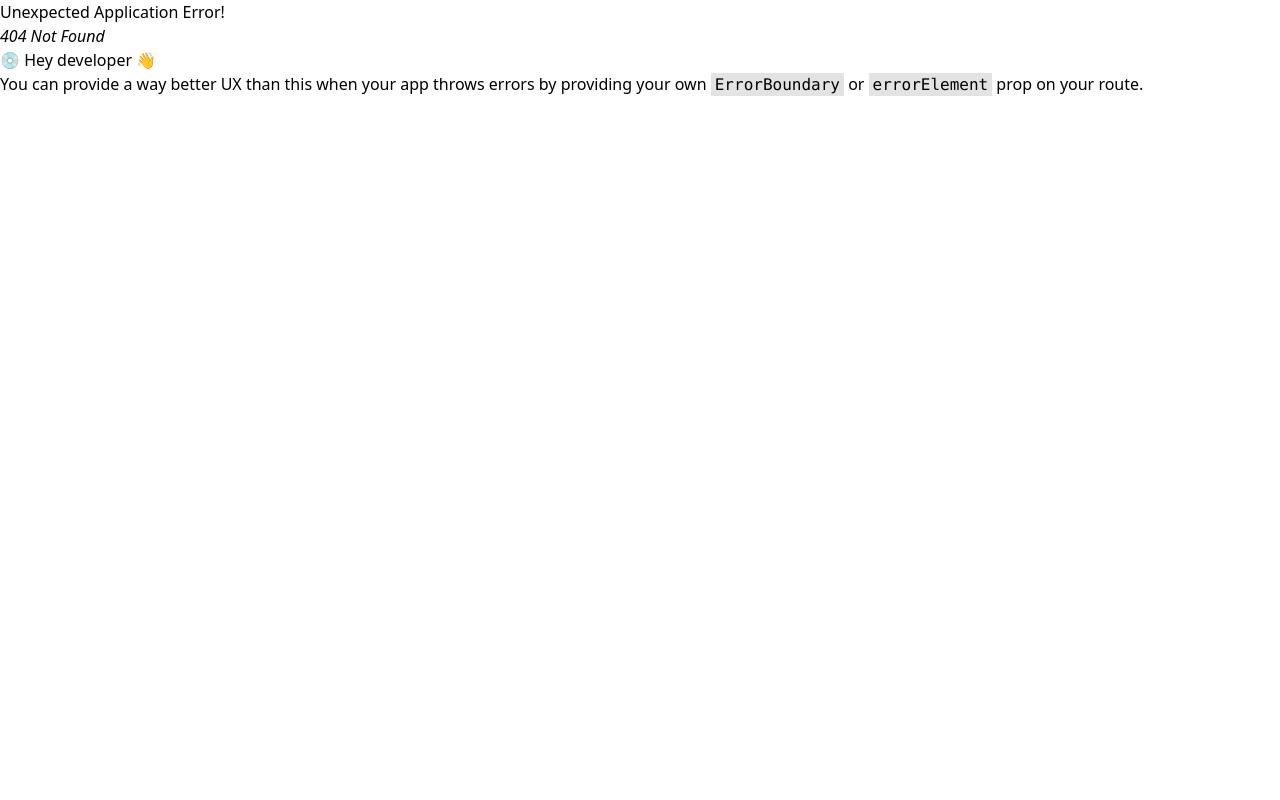
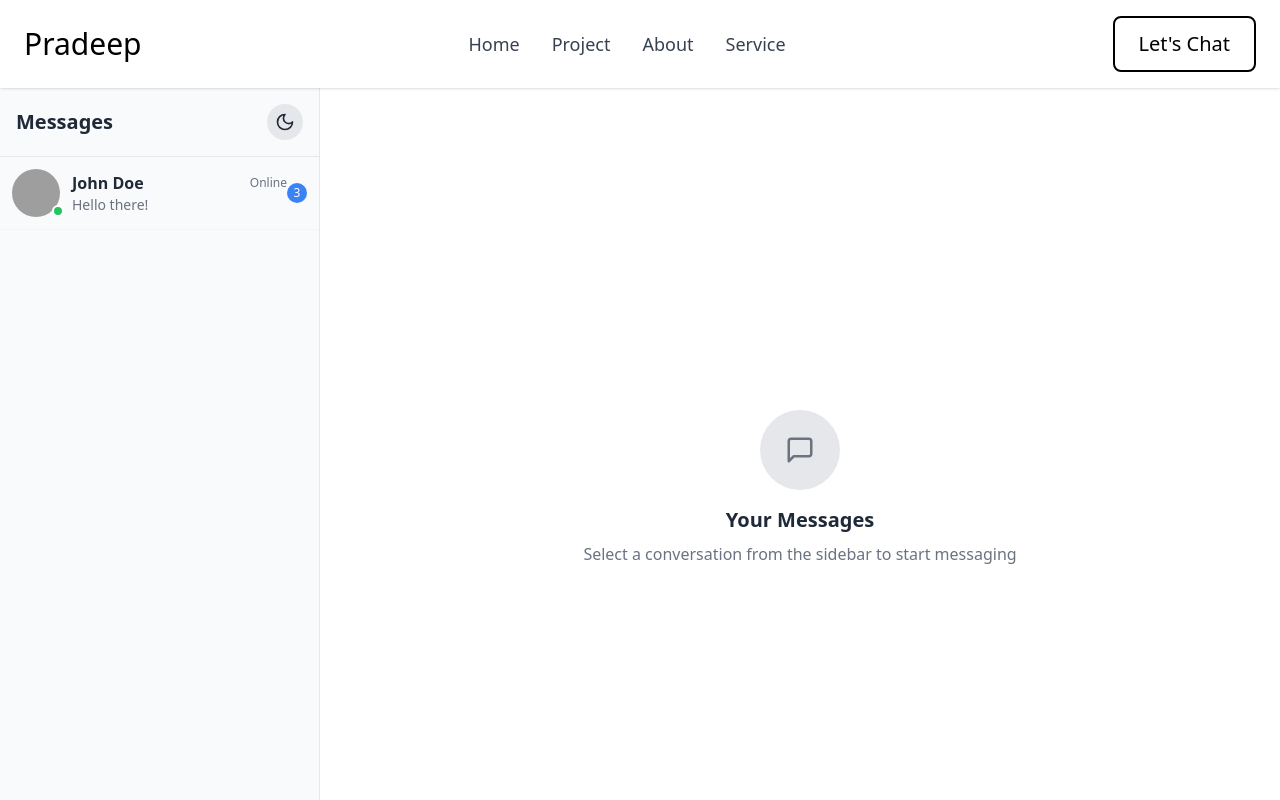
Before and after one commit to relatablepradeep/About-me, a React (Vite) app: page /chat/admin in a window 1280 px wide. Before the commit this address had no page. Shown: the top 800 px of the page. Built offline with nearby package versions, Linux system fonts and the light colour scheme; grey boxes are pictures that could not be loaded.

Commit message:
added authentication system

```diff
--- a/src/Components/Auth/Login.jsx
+++ /dev/null
@@ -1,10 +0,0 @@
-import { useAuth0 } from "@auth0/auth0-react";
-import React from "react";
-
-const LoginButton = () => {
-  const { loginWithRedirect } = useAuth0();
-
-  return <button onClick={() => loginWithRedirect()}>Log In</button>;
-};
-
-export default LoginButton;
--- a/src/Components/Header/Nav.jsx
+++ b/src/Components/Header/Nav.jsx
@@ -1,8 +1,11 @@
 import { NavLink, Link } from 'react-router';
 import React, { useState } from 'react';
+import { useAuth0 } from "@auth0/auth0-react";
+
 
 function Nav() {
     const [isMenuOpen, setIsMenuOpen] = useState(false);
+    const { loginWithRedirect } = useAuth0();
 
     return (
         <header className="shadow sticky top-0 z-50 bg-white">
@@ -75,12 +78,12 @@ function Nav() {
 
                     {/* Contact Button */}
                     <div className="flex items-center">
-                        <Link
-                            to="/chat"
+                        <button
+                            onClick={() => loginWithRedirect()}
                             className="text-lg lg:text-xl bg-transparent border-2 border-black text-black hover:bg-orange-700 hover:border-orange-700 hover:text-white px-4 py-2 lg:px-6 lg:py-3 rounded-lg transition-colors"
                         >
                             Let's Chat
-                        </Link>
+                        </button>
                     </div>
 
                     {/* Mobile Menu */}
--- a/src/main.jsx
+++ b/src/main.jsx
@@ -6,38 +6,49 @@ import {
   createBrowserRouter,
   createRoutesFromElements,
 } from "react-router";
+import { Auth0Provider } from "@auth0/auth0-react";
+
 import "./index.css";
 import Root from "./Root";
 import Home from "./Components/Home/Home";
 import About from "./Components/About/About";
 import Project from "./Components/Project/Project";
 import Service from "./Components/Service/Service";
+
 import ChatLayout from "./ChatLayout";
 import UserChat from "./Components/Chat/UserChat";
 import AdminChat from "./Components/Chat/AdminChat";
 
 const router = createBrowserRouter(
   createRoutesFromElements(
-    <>
-      {/* Main Layout (With Header & Footer) */}
     <Route path="/" element={<Root />}>
+      {/* Main Pages */}
       <Route index element={<Home />} />
       <Route path="about" element={<About />} />
       <Route path="project" element={<Project />} />
       <Route path="service" element={<Service />} />
+
+      {/* Chat Pages */}
+      <Route path="chat" element={<ChatLayout />}>
+        <Route index element={<UserChat />} />
+        <Route path="admin" element={<AdminChat />} />
       </Route>
-
-      {/* Separate Chat Layout (No Header/Footer) */}
-      <Route element={<ChatLayout />}>
-        <Route path="/chat" element={<UserChat />} />
-        <Route path="/admin" element={<AdminChat />} />
     </Route>
-    </>
   )
 );
 
+
+
 createRoot(document.getElementById("root")).render(
   <StrictMode>
+    <Auth0Provider
+      domain="relatablepradeep.us.auth0.com"
+      clientId="opaPo1umSvwX97tiso3TOzGcOoIAQhKb"
+      authorizationParams={{
+        redirect_uri: `${window.location.origin}/chat`,
+      }}
+    >
       <RouterProvider router={router} />
+    </Auth0Provider>
   </StrictMode>
 );
```
Also changed, not shown: src/Components/Auth/Signup.jsx (deleted). Lines whose indentation alone changed are shown as unchanged.
